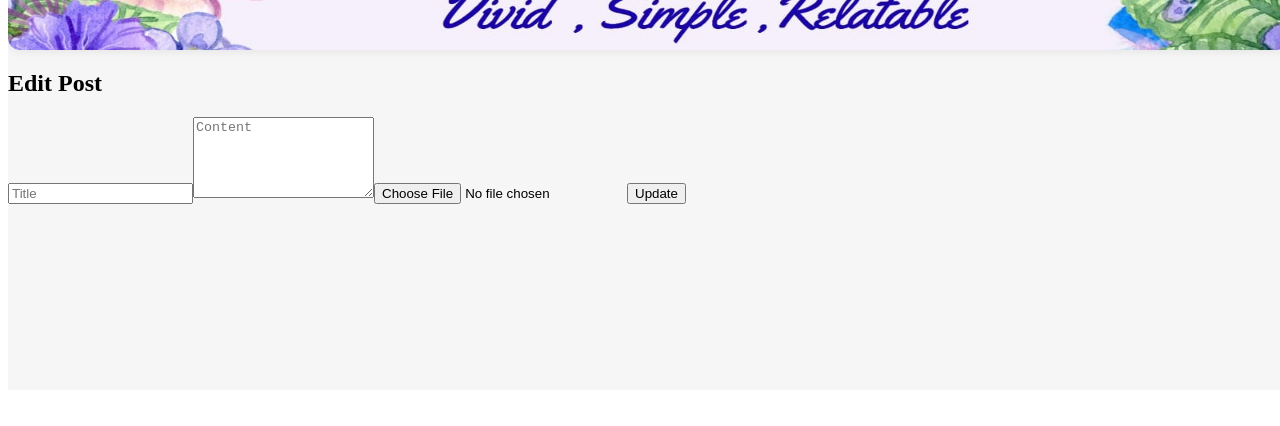
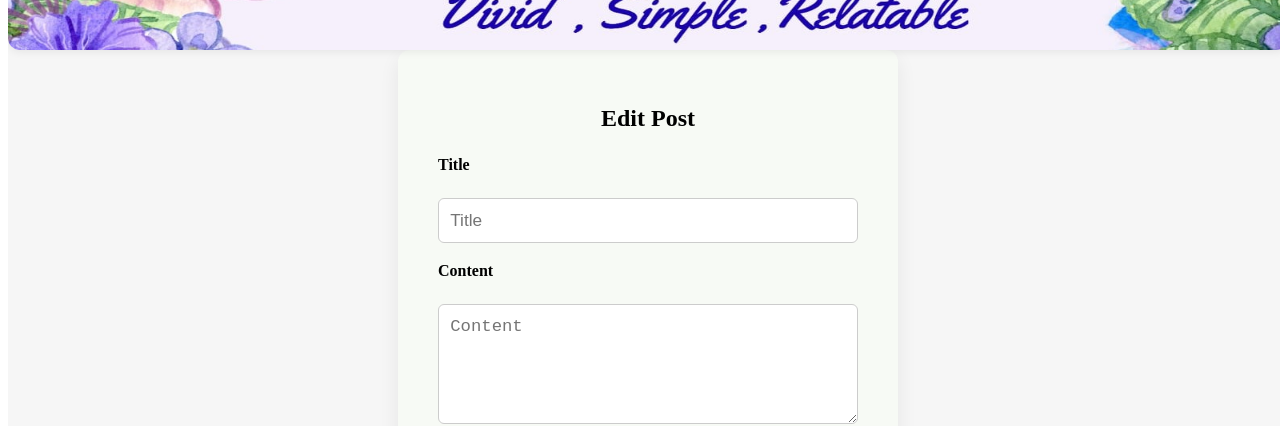
Before and after one commit to SreeragOS/Signature-Websitefrontend, a React (Vite) app: page /edit/1 in a window 1280 px wide. Shown: the part 418-844 px from the top of the page. Before the commit the page ends 816 px from the top, so only its background shows below. Built offline with nearby package versions, Linux system fonts and the light colour scheme; no server answers; sample sign-in values are in the browser's storage.

Commit message:
Comments

```diff
--- a/src/components/Posts/postedit.jsx
+++ b/src/components/Posts/postedit.jsx
@@ -52,33 +52,42 @@ function PostEdit() {
   };
 
   return (
-    <div className="form-wrapper">
-      <div className="form-box">
-        <h2>Edit Post</h2>
-        <form onSubmit={handleSubmit}>
+    <div className="form-wrapper" style={{ display: 'flex', justifyContent: 'center', alignItems: 'center', minHeight: '60vh' }}>
+      <div className="form-box" style={{ background: '#f7faf5', padding: '2.2rem 2.5rem', borderRadius: '12px', boxShadow: '0 8px 20px rgba(0,0,0,0.07)', maxWidth: '420px', width: '100%' }}>
+        <h2 style={{ textAlign: 'center', marginBottom: '1.5rem', fontWeight: 700 }}>Edit Post</h2>
+        <form onSubmit={handleSubmit} style={{ display: 'flex', flexDirection: 'column', gap: '1.2rem' }}>
+          <label style={{ fontWeight: 600, marginBottom: '0.3rem' }} htmlFor="title">Title</label>
           <input
             type="text"
             name="title"
+            id="title"
             value={formData.title}
             onChange={handleChange}
             placeholder="Title"
             required
+            style={{ padding: '0.7rem', borderRadius: '6px', border: '1px solid #ccc', fontSize: '1.08rem' }}
           />
+          <label style={{ fontWeight: 600, marginBottom: '0.3rem' }} htmlFor="content">Content</label>
           <textarea
             name="content"
+            id="content"
             value={formData.content}
             onChange={handleChange}
             placeholder="Content"
             rows="5"
             required
+            style={{ padding: '0.7rem', borderRadius: '6px', border: '1px solid #ccc', fontSize: '1.08rem', resize: 'vertical' }}
           />
+          <label style={{ fontWeight: 600, marginBottom: '0.3rem' }} htmlFor="image">Image</label>
           <input
             type="file"
             name="image"
+            id="image"
             accept="image/*"
             onChange={handleChange}
+            style={{ fontSize: '1.08rem' }}
           />
-          <button type="submit">Update</button>
+          <button type="submit" style={{ background: '#2563eb', color: 'white', padding: '0.7rem 1.2rem', borderRadius: '6px', fontWeight: 700, border: 'none', fontSize: '1.08rem', cursor: 'pointer', boxShadow: '0 2px 8px rgba(0,0,0,0.07)' }}>Update</button>
         </form>
       </div>
     </div>
--- a/src/components/Posts/postlist.jsx
+++ b/src/components/Posts/postlist.jsx
@@ -2,7 +2,7 @@
   const handleDeleteComment = async (commentId) => {
     if (!window.confirm('Are you sure you want to delete this comment?')) return;
     try {
-      await api.delete(`comments/${commentId}/`);
+      await api.delete(`comments/${commentId}/delete/`);
       setRefresh(prev => !prev);
     } catch (err) {
       console.error('Delete comment failed:', err);
--- a/src/utils/api.js
+++ b/src/utils/api.js
@@ -1,7 +1,7 @@
 import axios from 'axios';
 
 const api = axios.create({
-  baseURL: 'https://signature-websitebackend.onrender.com/api/',
+  baseURL: 'http://127.0.0.1:8000/api',
 });
 
 api.interceptors.request.use(config => {
```
